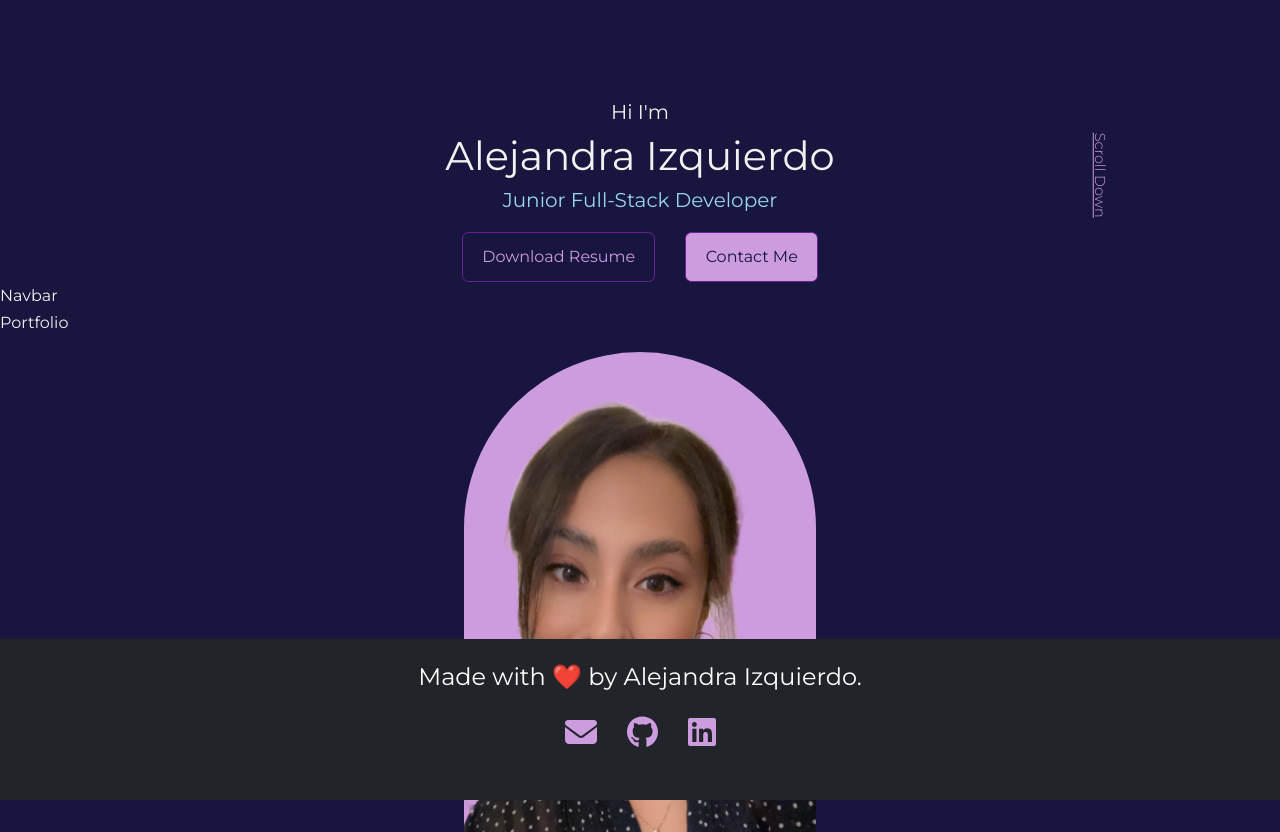
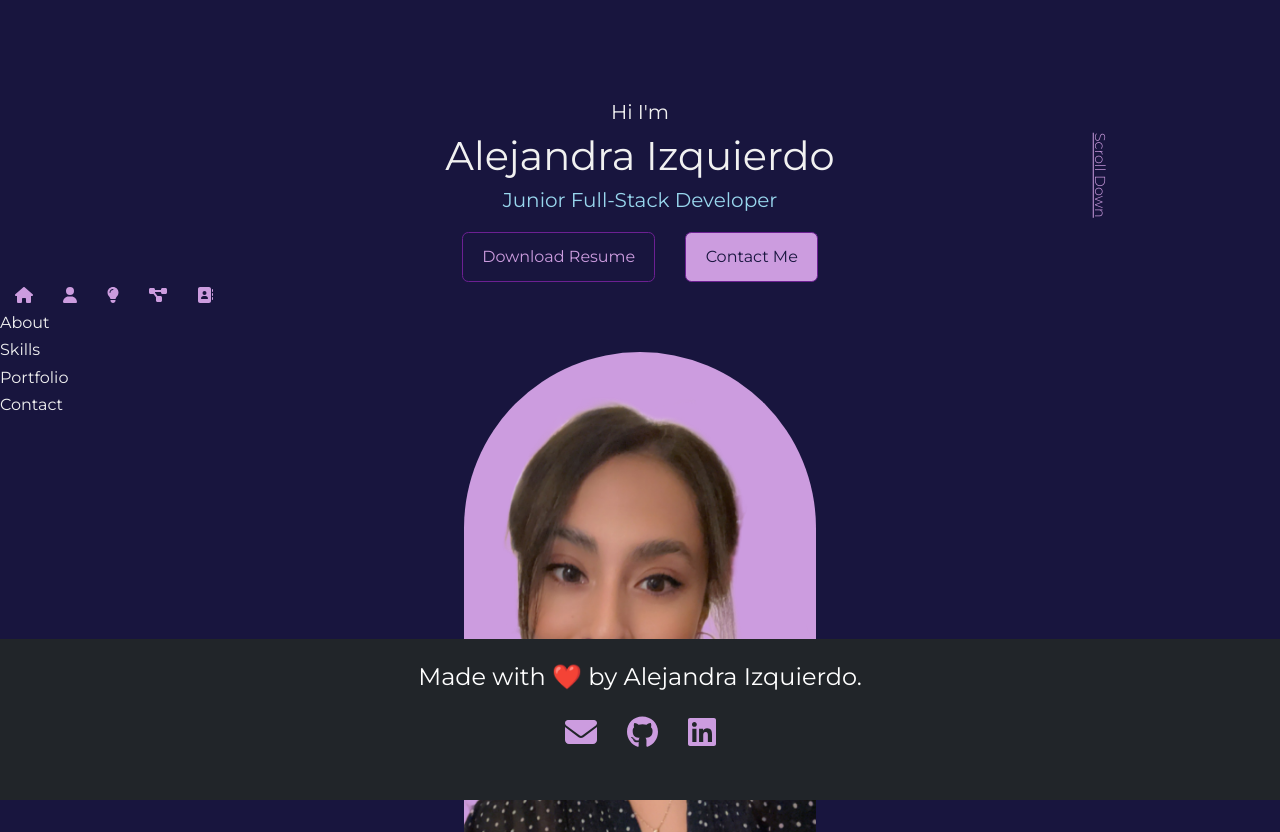
Before and after one commit to alenambo02/a-izquierdo-portfolio, a React (Create React App) app: page / in a window 1280 px wide. Built offline with nearby package versions, Linux system fonts and the light colour scheme.

Commit message:
add icons for navigation bar

```diff
--- a/src/App.js
+++ b/src/App.js
@@ -2,8 +2,11 @@
 import React from "react";
 import Header from './components/header/Header'
 import Navbar from './components/navbar/Navbar'
+
 import About from './components/about/About'
+import Skills from './components/skills/Skills'
 import Portfolio from './components/portfolio/Portfolio'
+import Contact from './components/contact/Contact'
 import Footer from './components/footer/Footer'
 
 
@@ -13,7 +16,9 @@ function App () {
           <Header />
           <Navbar />
           <About />
+          <Skills />
           <Portfolio />
+          <Contact />
           <Footer />
         </>
       );
--- a/src/components/about/About.jsx
+++ b/src/components/about/About.jsx
@@ -5,7 +5,7 @@ import './about.css';
 const About = () => {
     return (
         <div >
-
+        About
         </div>
     )
 }
--- a/src/components/navbar/Navbar.jsx
+++ b/src/components/navbar/Navbar.jsx
@@ -1,10 +1,33 @@
 import React from 'react';
 import './navbar.css';
+import { FontAwesomeIcon } from '@fortawesome/react-fontawesome';
+import { faHouse } from '@fortawesome/free-solid-svg-icons';
+import { faUser } from '@fortawesome/free-solid-svg-icons';
+import { faLightbulb } from '@fortawesome/free-solid-svg-icons';
+import { faDiagramProject } from '@fortawesome/free-solid-svg-icons';
+import { faAddressBook } from '@fortawesome/free-solid-svg-icons';
+
 
 
 const Navbar = () => {
     return (
-        <div>Navbar</div>
+        <nav>
+            <a href='#header'>
+                <FontAwesomeIcon icon={faHouse}/>
+            </a>
+            <a href='#about'>
+                <FontAwesomeIcon icon={faUser}/>
+            </a>
+            <a href='#skills'>
+                <FontAwesomeIcon icon={faLightbulb}/>
+            </a>
+            <a href='#portfolio'>
+                <FontAwesomeIcon icon={faDiagramProject}/>
+            </a>
+            <a href='#contact'>
+                <FontAwesomeIcon icon={faAddressBook}/>
+            </a>
+        </nav>
     )
 }
 
--- /dev/null
+++ b/src/components/skills/Skills.jsx
@@ -0,0 +1,9 @@
+import React from 'react'
+
+const Skills = () => {
+  return (
+    <div>Skills</div>
+  )
+}
+
+export default Skills
```
Also changed, not shown: src/components/skills/skills.css (added).
